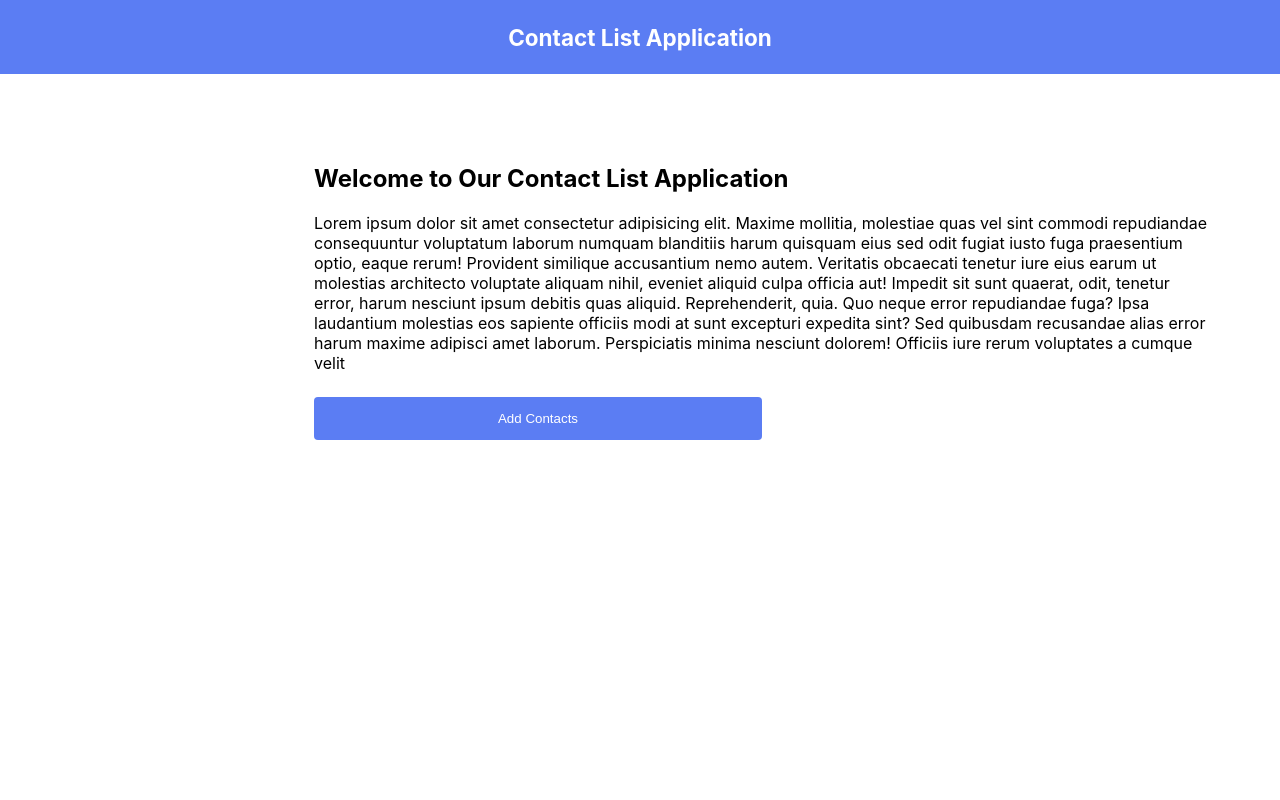
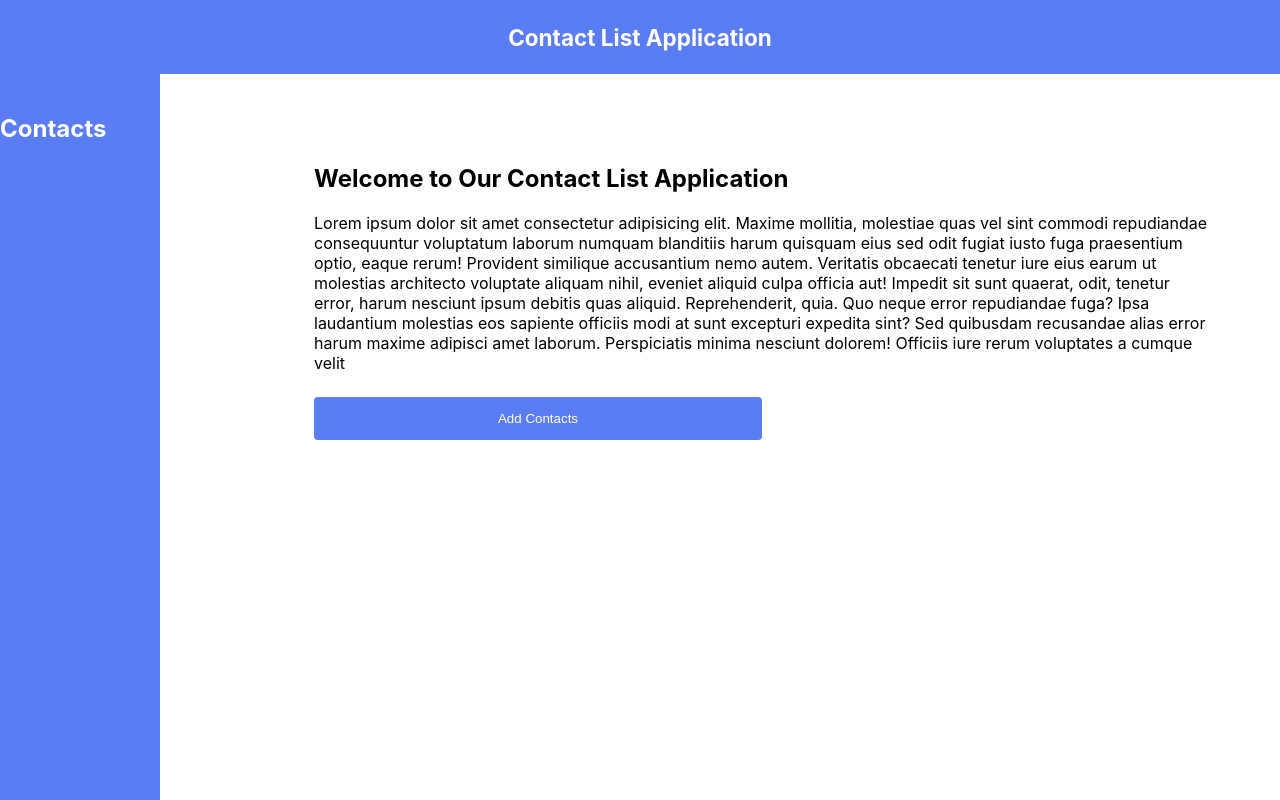
Before and after one commit to shivuram/contact-list-app, a React (Create React App) app: page / in a window 1280 px wide. Built offline with nearby package versions, Linux system fonts and the light colour scheme.

Commit message:
Added Sidebar component

```diff
--- a/src/App.css
+++ b/src/App.css
@@ -48,3 +48,16 @@ input {
   border-radius: 4px;
   box-sizing: border-box;
 }
+
+.sidenav {
+  height: 100%;
+  width: 160px;
+  position: fixed;
+  z-index: 1;
+  top: 20;
+  left: 0;
+  background-color: #5B7DF3;
+  color: white;
+  overflow-x: hidden;
+  padding-top: 20px;
+}
--- a/src/App.js
+++ b/src/App.js
@@ -2,6 +2,7 @@ import './App.css';
 import Header from './components/Header'
 import Welcome from './components/Welcome'
 import AddContact from './components/AddContact'
+import SideBar from './components/SideBar'
 import {BrowserRouter as Router, Switch, Route} from 'react-router-dom'
 
 const App = () => {
@@ -9,6 +10,7 @@ const App = () => {
     <div>
       <Router>
                 <Header />
+                <SideBar />
                 <Switch>
                     <Route path="/add" component={AddContact}/>
                     <Route path="/" exact component={Welcome} />
--- a/src/components/AddContact.js
+++ b/src/components/AddContact.js
@@ -9,6 +9,8 @@ const AddContact = () => {
                 <input type="text" placeholder="Enter Your Name" />
                 <label>Email</label>
                 <input type="email" placeholder="Enter Your Email" />
+                <label>Phone Number</label>
+                <input type="tel" placeholder="Enter Your Number" maxLength="10"/>
                 <button >Add</button>
             </form>
             </div>
--- /dev/null
+++ b/src/components/SideBar.js
@@ -0,0 +1,11 @@
+import '../App.css';
+
+const SideBar = () => {
+    return (
+        <div className="sidenav">
+            <h2>Contacts</h2>
+        </div>
+    )
+}
+
+export default SideBar;
```
